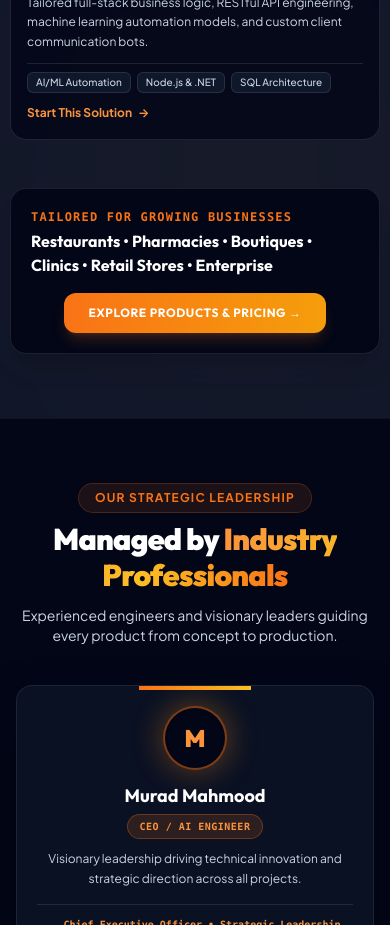
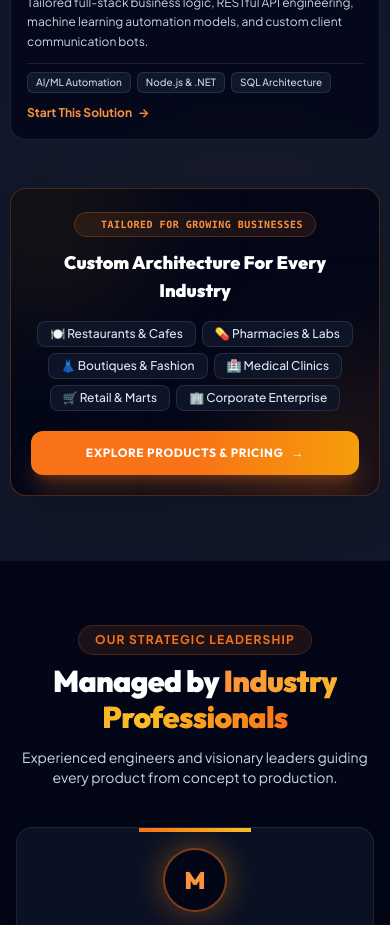
Before and after one commit to muradmahmood46-star/tamsal-technologies, an Angular app: page / in a window 390 px wide. Shown: the part 6800-7725 px from the top of the page. Built offline with nearby package versions, Linux system fonts and the light colour scheme.

Commit message:
feat: redesign Target Industries banner with cyber glassmorphism, responsive badge tags, and sleek CTA button

```diff
--- a/src/app/pages/home/home.component.html
+++ b/src/app/pages/home/home.component.html
@@ -409,16 +409,53 @@
     </div>
 
     <!-- Target Industries Banner with Dedicated Page Navigation -->
-    <div class="mt-12 md:mt-16 p-5 sm:p-6 md:p-8 bg-slate-950 rounded-2xl md:rounded-3xl border border-white/10 text-center relative overflow-hidden shadow-xl">
-      <div class="relative z-10 flex flex-col md:flex-row items-center justify-between gap-4 md:gap-6">
-        <div class="text-left space-y-1">
-          <p class="text-xs font-bold text-orange-500 uppercase tracking-widest font-mono">Tailored For Growing Businesses</p>
-          <h4 class="text-base sm:text-lg md:text-xl font-bold text-white font-display">Restaurants • Pharmacies • Boutiques • Clinics • Retail Stores • Enterprise</h4>
+    <div class="mt-12 md:mt-16 p-5 sm:p-7 md:p-8 bg-slate-950/90 rounded-2xl sm:rounded-3xl border border-orange-500/30 relative overflow-hidden shadow-2xl group hover:border-orange-500/50 transition-all duration-500 w-full">
+      <!-- Ambient Glow Behind Banner -->
+      <div class="absolute -right-16 -bottom-16 w-48 h-48 bg-orange-500/15 rounded-full blur-3xl pointer-events-none"></div>
+      <div class="absolute -left-16 -top-16 w-48 h-48 bg-amber-500/10 rounded-full blur-3xl pointer-events-none"></div>
+
+      <div class="relative z-10 flex flex-col md:flex-row items-center justify-between gap-5 md:gap-8 text-center md:text-left">
+        <div class="space-y-3 max-w-2xl w-full">
+          <div class="inline-flex items-center gap-2 bg-orange-500/10 border border-orange-500/25 px-3 py-1 rounded-full text-[10px] sm:text-xs font-mono font-bold text-orange-400 uppercase tracking-wider">
+            <span class="w-1.5 h-1.5 rounded-full bg-orange-400 animate-ping"></span>
+            <span>Tailored For Growing Businesses</span>
+          </div>
+
+          <h4 class="text-lg sm:text-xl md:text-2xl font-black text-white font-display">
+            Custom Architecture For Every Industry
+          </h4>
+
+          <!-- Beautiful Industry Tags Pill Wrap (Clean & readable on mobile) -->
+          <div class="flex flex-wrap justify-center md:justify-start gap-1.5 sm:gap-2 pt-1">
+            <span class="text-xs bg-slate-900/90 border border-white/10 px-3 py-1 rounded-lg text-slate-200 font-medium hover:border-orange-500/40 transition-colors">
+              🍽️ Restaurants &amp; Cafes
+            </span>
+            <span class="text-xs bg-slate-900/90 border border-white/10 px-3 py-1 rounded-lg text-slate-200 font-medium hover:border-orange-500/40 transition-colors">
+              💊 Pharmacies &amp; Labs
+            </span>
+            <span class="text-xs bg-slate-900/90 border border-white/10 px-3 py-1 rounded-lg text-slate-200 font-medium hover:border-orange-500/40 transition-colors">
+              👗 Boutiques &amp; Fashion
+            </span>
+            <span class="text-xs bg-slate-900/90 border border-white/10 px-3 py-1 rounded-lg text-slate-200 font-medium hover:border-orange-500/40 transition-colors">
+              🏥 Medical Clinics
+            </span>
+            <span class="text-xs bg-slate-900/90 border border-white/10 px-3 py-1 rounded-lg text-slate-200 font-medium hover:border-orange-500/40 transition-colors">
+              🛒 Retail &amp; Marts
+            </span>
+            <span class="text-xs bg-slate-900/90 border border-white/10 px-3 py-1 rounded-lg text-slate-200 font-medium hover:border-orange-500/40 transition-colors">
+              🏢 Corporate Enterprise
+            </span>
+          </div>
         </div>
-        <a routerLink="/products" class="shrink-0 bg-gradient-to-r from-orange-500 to-amber-500 hover:from-orange-600 hover:to-amber-600 text-white px-6 py-3 md:px-7 md:py-3.5 rounded-xl text-xs font-bold transition-all duration-300 shadow-lg shadow-orange-500/20 hover:scale-105 uppercase tracking-wider font-display">
-          Explore Products &amp; Pricing →
+
+        <!-- Action Button -->
+        <a routerLink="/products" class="w-full md:w-auto shrink-0 bg-gradient-to-r from-orange-500 via-orange-500 to-amber-500 hover:from-orange-600 hover:to-amber-600 text-white px-7 py-3.5 rounded-xl text-xs sm:text-sm font-bold transition-all duration-300 shadow-xl shadow-orange-500/25 hover:shadow-orange-500/40 hover:scale-105 active:scale-95 uppercase tracking-wider font-display flex items-center justify-center gap-2">
+          <span>Explore Products &amp; Pricing</span>
+          <span>→</span>
         </a>
       </div>
+
+      <div class="absolute bottom-0 left-0 h-[2px] w-0 bg-gradient-to-r from-orange-500 to-amber-400 group-hover:w-full transition-all duration-500"></div>
     </div>
   </div>
 </section>
```
